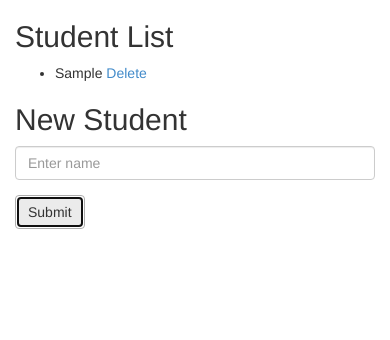
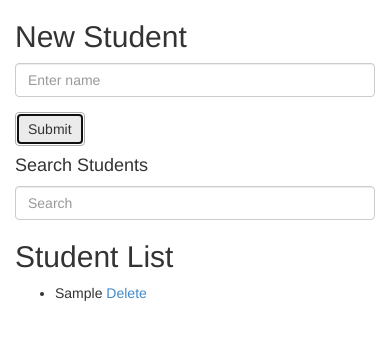
Before and after one commit to supremebeing7/studentRosterAngular, a plain HTML site: page index.html in a window 390 px wide. Both pictures are taken after typing "Sample" into the empty fields and a click on the button "Submit". Drawn offline with Linux system fonts and the light colour scheme.

Commit message:
searches and filters students

```diff
--- a/index.html
+++ b/index.html
@@ -12,9 +12,27 @@
   <div class="container" ng-controller="StudentsCtrl">
     <div class="row">
       <div class="col-md-6">
-        <h2>Student List</h2>
+        <h2>New Student</h2>
+        <form ng-submit="addStudent()" class="form-inline" role="form">
+          <div class="form-group">
+            <input type="text" ng-model="studentName" class="form-control" id="student-name" placeholder="Enter name">
+          </div>
+          <button type="submit" class="btn btn-default">Submit</button>
+        </form>
+      </div>
+      <div class="col-md-6" ng-show="students.length">
+        <h4>Search Students</h4>
+        <form class="form-inline" role="form">
+          <div class="form-group">
+            <input ng-model="query" type="text" class="form-control" id="student-name" placeholder="Search">
+          </div>
+        </form>
+      </div>
+      <div class="col-md-6" ng-show="students.length">
+        <h2 ng-show="students.length && filtered.length">Student List</h2>
+        <h2 ng-show="students.length && !filtered.length">No Matches</h2>
         <ul>
-          <li ng-repeat="item in students">
+          <li ng-repeat="item in filtered = (students | filter:query)">
             <span ng-hide="editing" ng-click="editing = true">
               {{item.name}} <a ng-click="deleteStudent(item)">Delete</a>
             </span>
@@ -26,15 +44,6 @@
           </li>
         </ul>
       </div>
-      <div class="col-md-6">
-        <h2>New Student</h2>
-        <form ng-submit="addStudent()" class="form-inline" role="form">
-          <div class="form-group">
-            <input type="text" ng-model="studentName" class="form-control" id="student-name" placeholder="Enter name">
-          </div>
-          <button type="submit" class="btn btn-default">Submit</button>
-        </form>
-      </div>
     </div>
   </div>
 </body>
```
